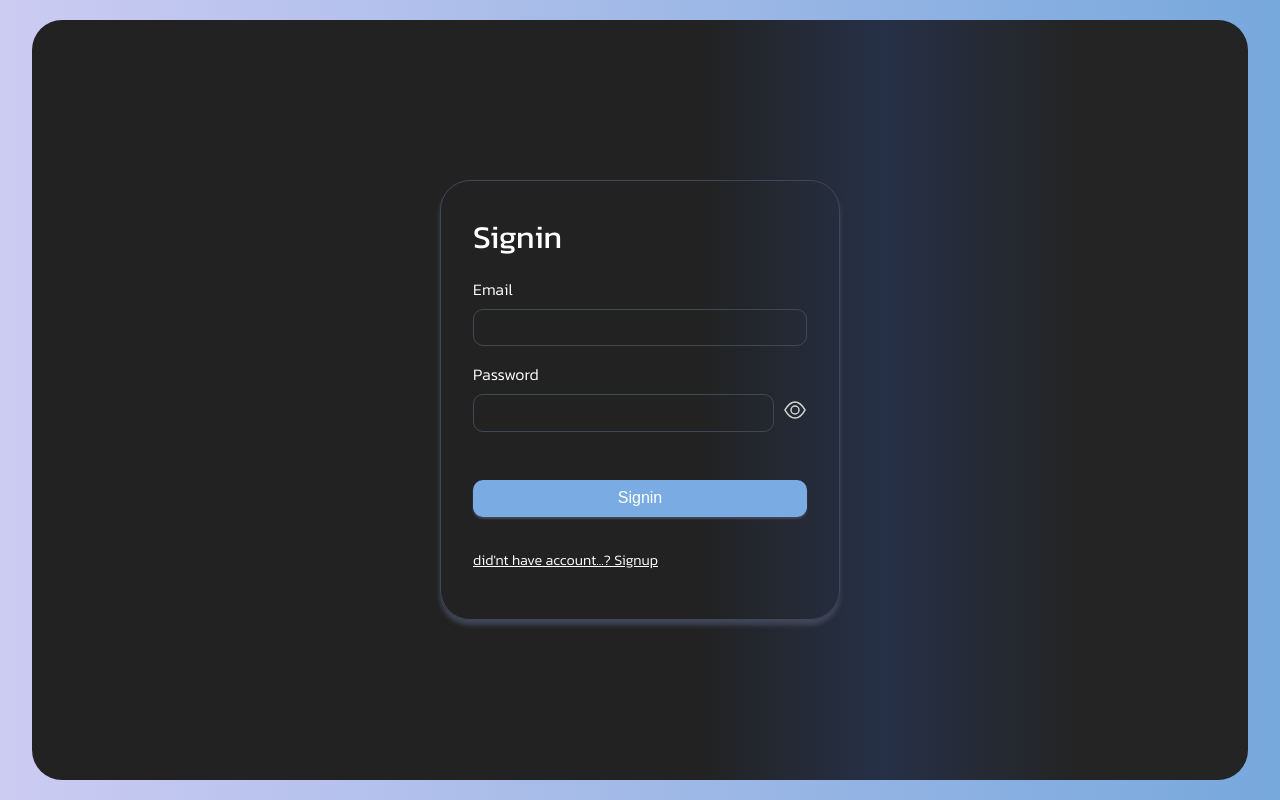
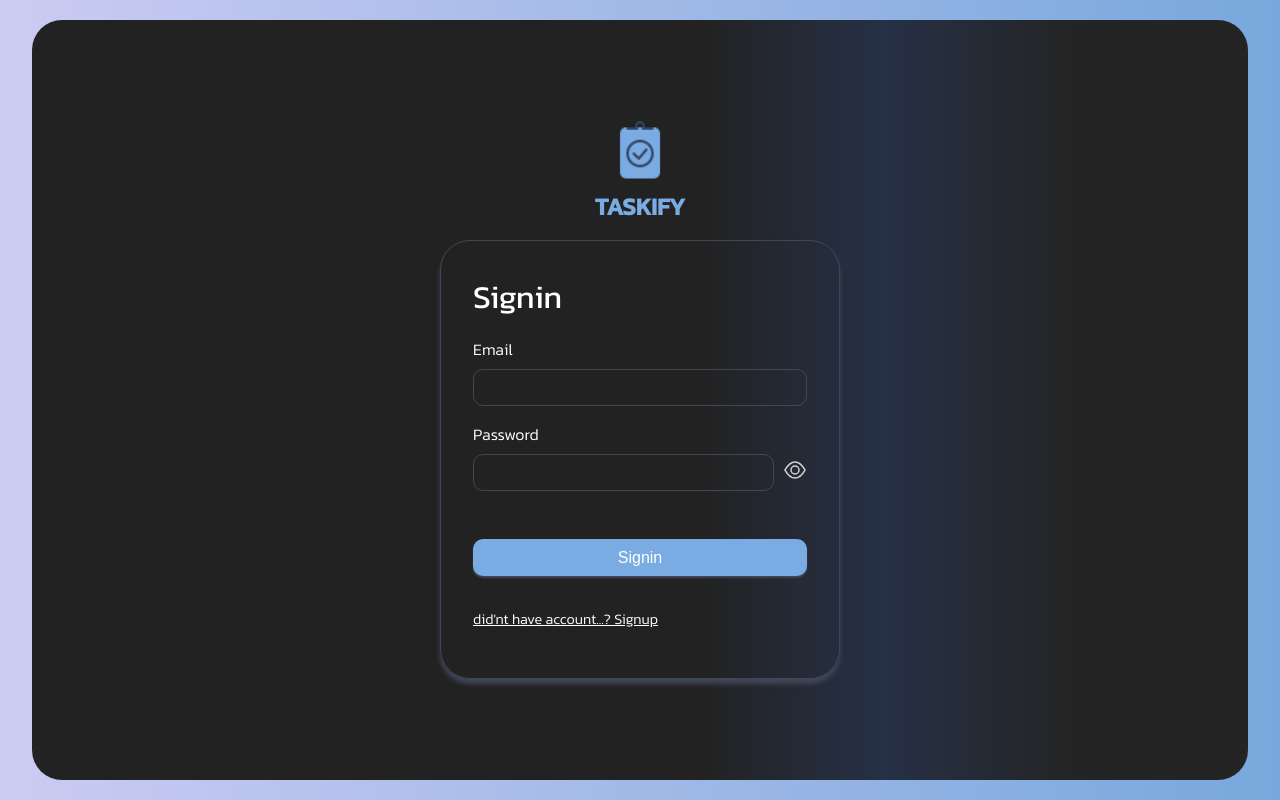
Before and after one commit to 0marSalah/taskify, a React (Create React App) app: page /signin in a window 1280 px wide. Built offline with nearby package versions, Linux system fonts and the light colour scheme.

Commit message:
Refactor AuthForm component

```diff
--- a/src/components/forms/AuthForm.tsx
+++ b/src/components/forms/AuthForm.tsx
@@ -128,6 +128,11 @@ const AuthForm = ({ form }: AuthType) => {
   };
 
   return (
+    <>
+      <div className="logo">
+        <img src={'/logo.png'} alt="taskify" />
+        <h1>TASKIFY</h1>
+      </div>
       <div className="auth-form">
         <h1>{form.toString() === 'signup' ? 'Signup' : 'Signin'}</h1>
         <form>
@@ -183,7 +188,8 @@ const AuthForm = ({ form }: AuthType) => {
               : "did'nt have account...? Signup"}
           </Link>
         </p>
-    </div>
+      </div>{' '}
+    </>
   );
 };
 
```
Lines whose indentation alone changed are shown as unchanged.
